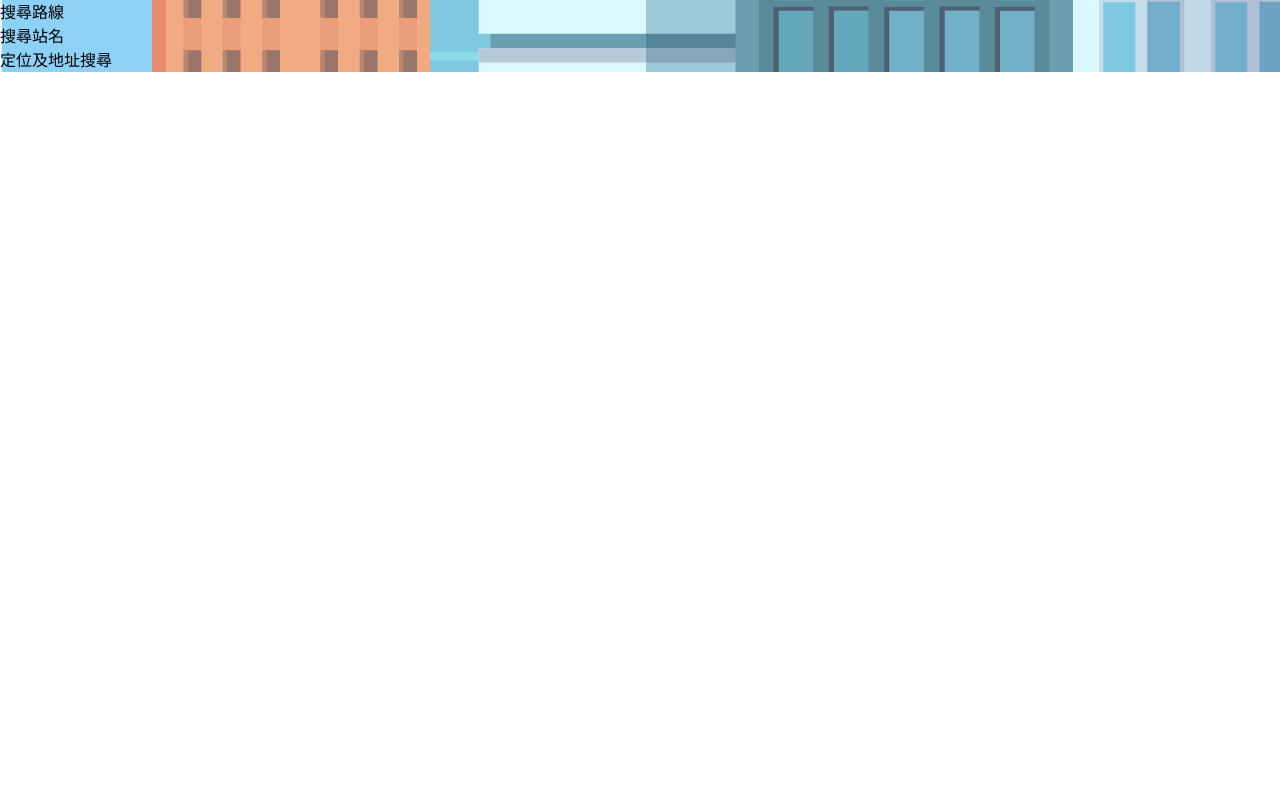
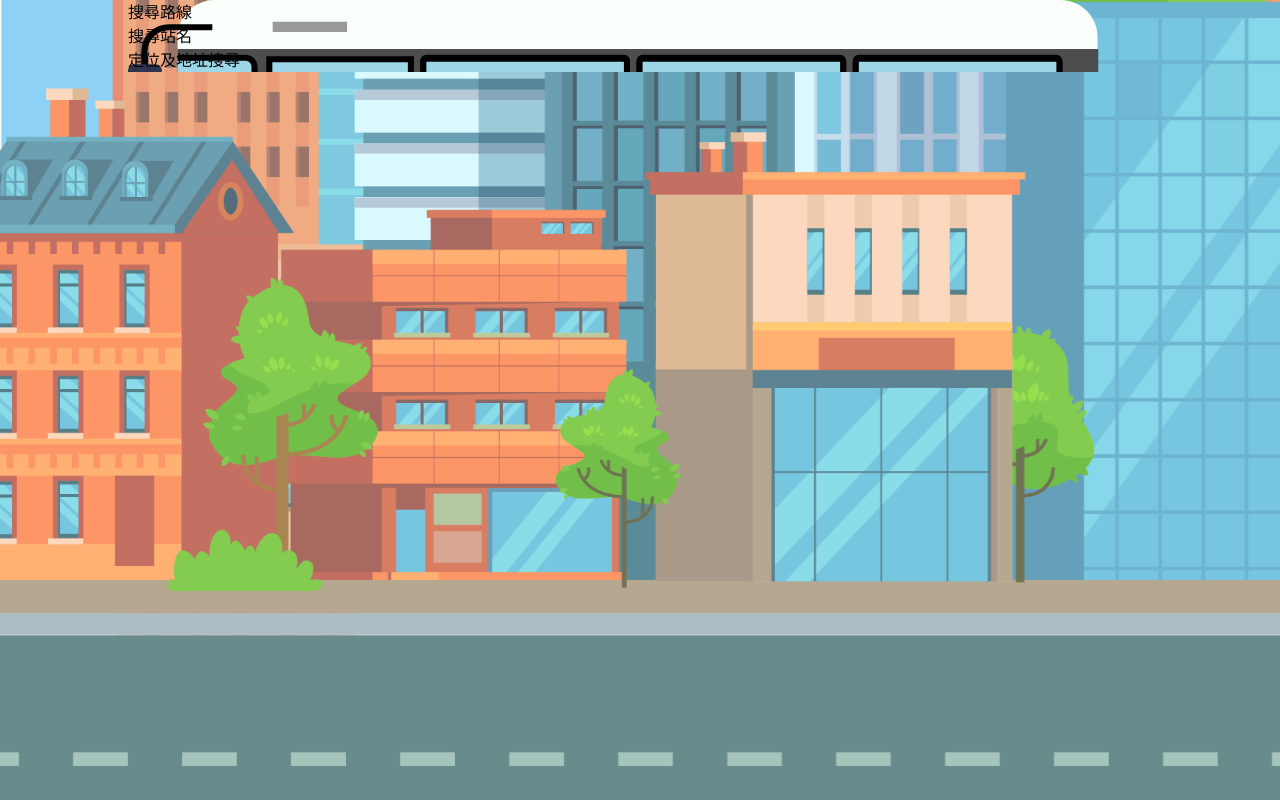
Before and after one commit to suochantsao/taiwan-bus-guide, a Vue app: page / in a window 1280 px wide. Built offline with nearby package versions, Linux system fonts and the light colour scheme.

Commit message:
新增 bus-section 和背景圖

```diff
--- a/src/views/Home.vue
+++ b/src/views/Home.vue
@@ -1,8 +1,10 @@
 <template>
   <div class="home">
-    <h4>搜尋路線</h4>
-    <h4>搜尋站名</h4>
-    <h4>定位及地址搜尋</h4>
+    <div class="bus-section">
+      <h4>搜尋路線</h4>
+      <h4>搜尋站名</h4>
+      <h4>定位及地址搜尋</h4>
+    </div>
   </div>
 </template>
 
@@ -15,6 +17,17 @@ export default {
 
 <style lang="scss" scoped>
 .home {
+  background-size: cover;
   background-image: url("../assets/img/bgImage.svg");
+  min-height: 100vh;
+  .bus-section {
+    margin: 0 auto;
+    background-image: url("../assets/img/bus.svg");
+    background-size: cover;
+    background-repeat: no-repeat;
+    height: 60%;
+    width: 80%;
+    background-position: top center;
+  }
 }
 </style>
```
